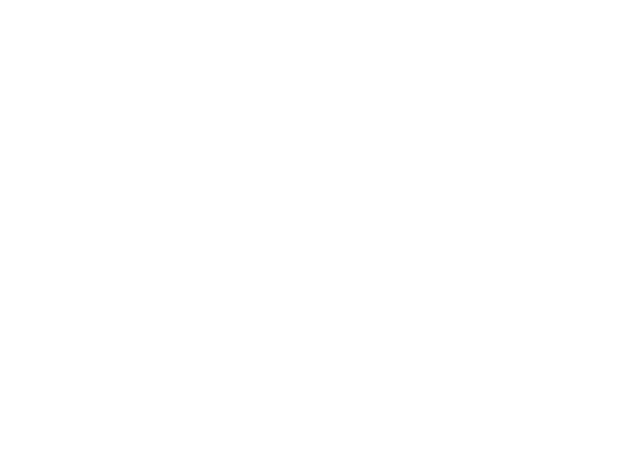
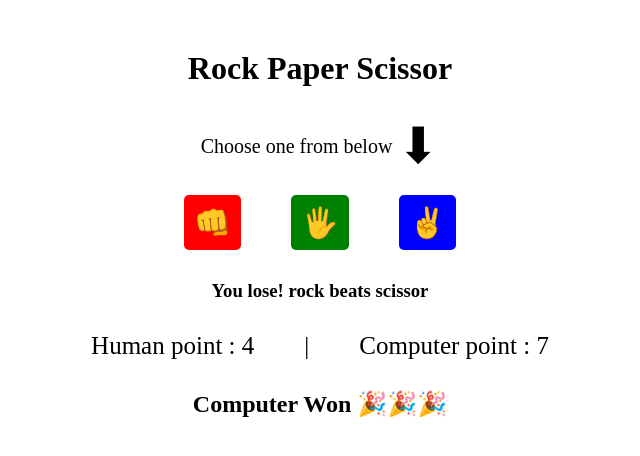
Before and after one commit to m-im-ha/rock-paper-scissors, a plain HTML site: page index.html in a window 1280 px wide. Shown: the whole page, without its empty margins (320-960 px from the left). Drawn offline with Linux system fonts and the light colour scheme.

Commit message:
edit index.html and styles.css files

```diff
--- a/index.html
+++ b/index.html
@@ -8,6 +8,19 @@
     <title>Rock Paper Scissor</title>
 </head>
 <body>
-
+    <h1>Rock Paper Scissor</h1>
+    <p>Choose one from below <span class="down_arrow">⬇</span></p>
+    <div class="choice">
+        <button>👊</button>
+        <button>🖐</button>
+        <button>✌</button>
+    </div>
+    <h3>You lose! rock beats scissor</h3>
+    <div class="point">
+        <p>Human point : <span class="human">4</span></p>
+        <p>|</p>
+        <p>Computer point : <span class="computer">7</span></p>
+    </div>
+    <h2>Computer Won 🎉🎉🎉</h2>
 </body>
 </html>
--- a/styles.css
+++ b/styles.css
@@ -0,0 +1,67 @@
+*{
+    padding: 0;
+    margin: 0;
+    box-sizing: border-box;
+}
+
+body {
+    padding: 50px;
+}
+
+h1,p,h3,h2 {
+    text-align: center;
+}
+
+h1 {
+    margin-bottom: 20px;
+}
+
+p {
+    margin-bottom: 30px;
+    font-size: 20px;
+}
+
+.point p {
+    font-size: 25px;
+}
+
+.down_arrow {
+    position: relative;
+    font-size: 50px;
+    top: 10px;
+}
+
+h3 {
+    margin-top: 30px;
+}
+
+.choice {
+    display: flex;
+    gap: 50px;
+    justify-content: center;
+}
+
+.point {
+    display: flex;
+    gap: 50px;
+    justify-content: center;
+    margin-top: 30px;
+}
+
+button {
+    padding: 10px;
+    font-size: 30px;
+    border: none;
+    cursor: pointer;
+    border-radius: 5px;
+}
+
+button:nth-child(1){
+    background-color: red;
+}
+button:nth-child(2){
+    background-color: green;
+}
+button:nth-child(3){
+    background-color: blue;
+}
```
